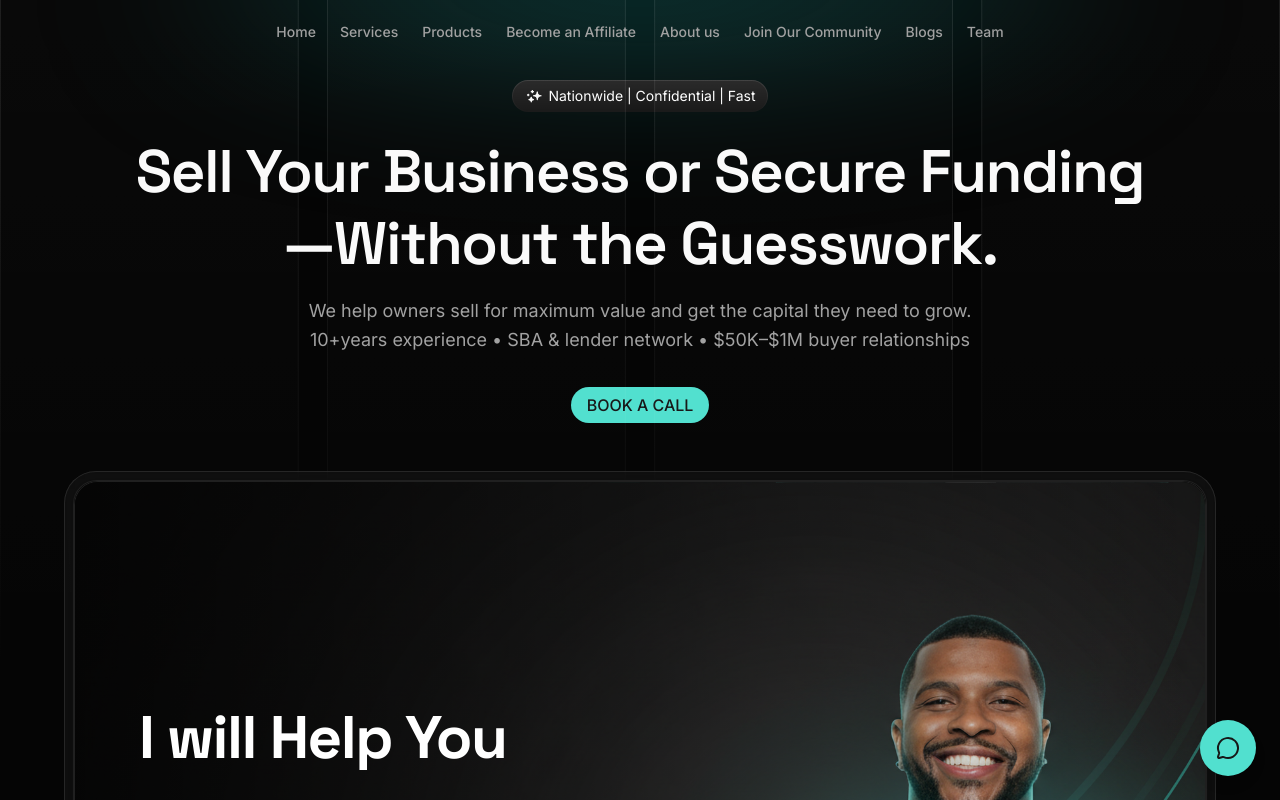
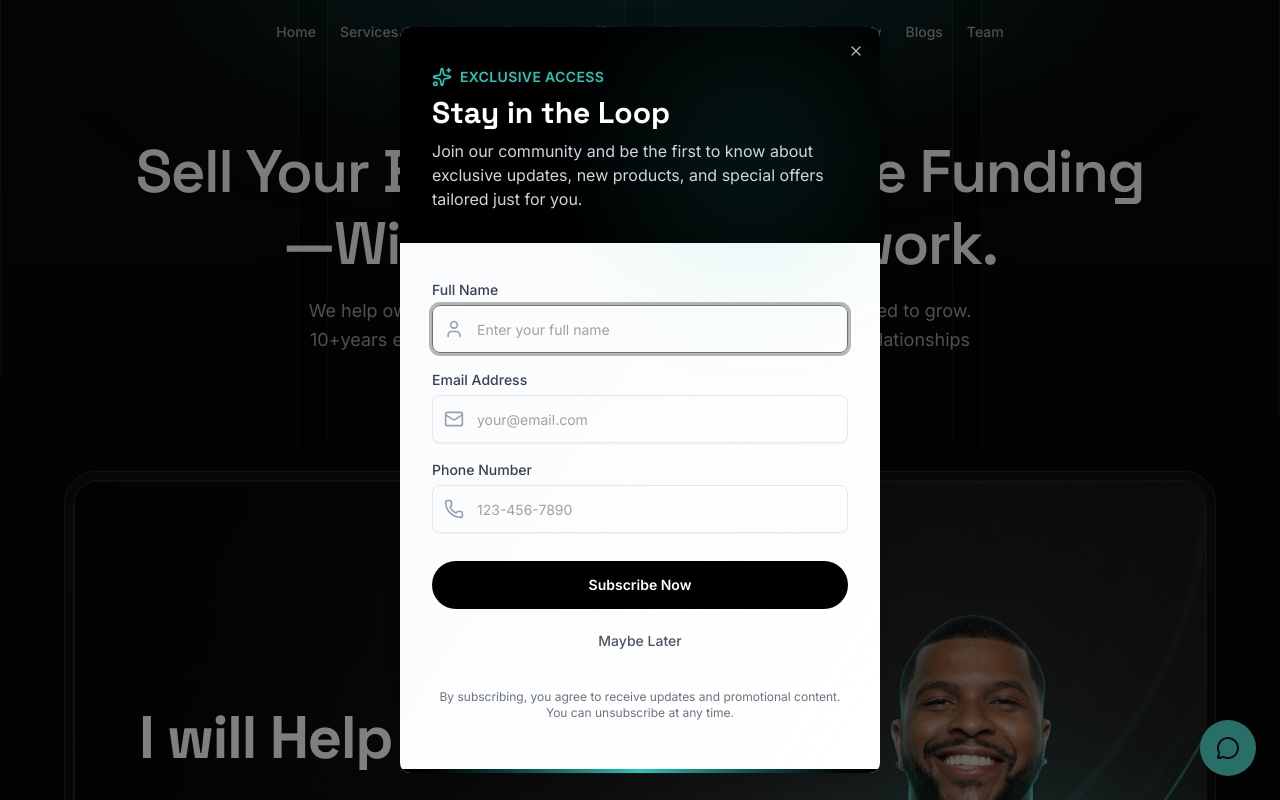
Before and after one commit to Aman-web-dev/pacconsults, a Next.js app: page / in a window 1280 px wide. Shown: the top 800 px of the page. Built offline with nearby package versions, Linux system fonts and the light colour scheme.

Commit message:
Added popup for subscriber

```diff
--- a/app/(marketing)/page.tsx
+++ b/app/(marketing)/page.tsx
@@ -11,10 +11,12 @@ import Stats from "@/components/marketing/stats";
 import Footer from "@/components/marketing/footer";
 import ChatbotWidget from "@/components/marketing/chatbot-widget";
 import ServicesOverview from "@/components/marketing/services-overview";
+import { ConsentForm } from "@/components/marketing/consent-form";
 
 const HomePage = () => {
     return (
         <div className="w-full relative flex flex-col">
+            <ConsentForm />
             <Hero />
             {/* <ContactFormHero /> */}
             <WhoWeHelp />
--- /dev/null
+++ b/app/api/subscribe/route.ts
@@ -0,0 +1,33 @@
+import { createClient } from '@supabase/supabase-js'
+import { type NextRequest, NextResponse } from 'next/server'
+
+// Initialize Supabase client
+const supabase = createClient(
+  process.env.NEXT_PUBLIC_SUPABASE_URL!,
+  process.env.NEXT_PUBLIC_SUPABASE_ANON_KEY!
+)
+
+export async function POST(req: NextRequest) {
+  try {
+    const { name, email, phone } = await req.json()
+
+    if (!name || !email || !phone) {
+      return NextResponse.json({ error: 'Missing required fields' }, { status: 400 })
+    }
+
+    const { data, error } = await supabase
+      .from('subscribers')
+      .insert([{ name, email, phone }])
+      .select()
+
+    if (error) {
+      console.error('Supabase error:', error)
+      return NextResponse.json({ error: 'Failed to subscribe' }, { status: 500 })
+    }
+
+    return NextResponse.json({ data }, { status: 200 })
+  } catch (error) {
+    console.error('API error:', error)
+    return NextResponse.json({ error: 'Internal Server Error' }, { status: 500 })
+  }
+}
--- /dev/null
+++ b/components/marketing/consent-form.tsx
@@ -0,0 +1,212 @@
+"use client";
+
+import { useState, useEffect } from "react";
+import { Button } from "@/components/ui/button";
+import {
+  Dialog,
+  DialogContent,
+  DialogDescription,
+  DialogFooter,
+  DialogHeader,
+  DialogTitle,
+} from "@/components/ui/dialog";
+import { Input } from "@/components/ui/input";
+import { useForm } from "react-hook-form";
+import { zodResolver } from "@hookform/resolvers/zod";
+import * as z from "zod";
+import {
+  Form,
+  FormControl,
+  FormField,
+  FormItem,
+  FormLabel,
+  FormMessage,
+} from "@/components/ui/form";
+import { toast } from "sonner";
+import { Mail, Phone, User, Sparkles } from "lucide-react";
+
+const formSchema = z.object({
+  name: z.string().min(2, {
+    message: "Name must be at least 2 characters.",
+  }),
+  email: z.string().email({
+    message: "Please enter a valid email address.",
+  }),
+  phone: z.string().min(10, {
+    message: "Phone number must be at least 10 digits.",
+  }),
+});
+
+export function ConsentForm() {
+  const [isOpen, setIsOpen] = useState(false);
+
+  useEffect(() => {
+    const consent = localStorage.getItem("consent-given");
+    if (!consent) {
+      setIsOpen(true);
+    }
+  }, []);
+
+  const form = useForm<z.infer<typeof formSchema>>({
+    resolver: zodResolver(formSchema),
+    defaultValues: {
+      name: "",
+      email: "",
+      phone: "",
+    },
+  });
+
+  async function onSubmit(values: z.infer<typeof formSchema>) {
+    try {
+      const response = await fetch("/api/subscribe", {
+        method: "POST",
+        headers: {
+          "Content-Type": "application/json",
+        },
+        body: JSON.stringify(values),
+      });
+
+      if (!response.ok) {
+        throw new Error("Something went wrong.");
+      }
+
+      toast.success("Thank you for subscribing!");
+      localStorage.setItem("consent-given", "true");
+      setIsOpen(false);
+    } catch (error) {
+      toast.error("Failed to subscribe. Please try again later.");
+    }
+  }
+
+  const handleClose = () => {
+    localStorage.setItem("consent-given", "false");
+    setIsOpen(false);
+  };
+
+  if (!isOpen) {
+    return null;
+  }
+
+  return (
+    <Dialog open={isOpen} onOpenChange={handleClose}>
+      <DialogContent className="sm:max-w-[480px] p-0 overflow-hidden border-0 bg-gradient-to-br from-gray-50 to-white">
+        {/* Decorative header with gradient */}
+        <div className="relative bg-black pt-10 pb-8 px-8">
+          <div className="absolute top-0 right-0 w-64 h-64 bg-[#27c7b9] opacity-10 rounded-full blur-3xl"></div>
+          <div className="relative">
+            <div className="flex items-center gap-2 mb-2">
+              <Sparkles className="w-5 h-5 text-[#27c7b9]" />
+              <span className="text-[#27c7b9] text-sm font-semibold tracking-wide uppercase">
+                Exclusive Access
+              </span>
+            </div>
+            <DialogTitle className="text-3xl font-bold text-white mb-2">
+              Stay in the Loop
+            </DialogTitle>
+            <DialogDescription className="text-gray-300 text-base">
+              Join our community and be the first to know about exclusive updates,
+              new products, and special offers tailored just for you.
+            </DialogDescription>
+          </div>
+        </div>
+
+        {/* Form section */}
+        <div className="px-8 pt-6 pb-8">
+          <Form {...form}>
+            <form onSubmit={form.handleSubmit(onSubmit)} className="space-y-5">
+              <FormField
+                control={form.control}
+                name="name"
+                render={({ field }) => (
+                  <FormItem>
+                    <FormLabel className="text-gray-700 font-medium">Full Name</FormLabel>
+                    <FormControl>
+                      <div className="relative">
+                        <User className="absolute left-3 top-1/2 transform -translate-y-1/2 w-5 h-5 text-gray-400" />
+                        <Input
+                          placeholder="Enter your full name"
+                          {...field}
+                          className="pl-11 h-12 border-gray-200 focus:border-[#27c7b9] focus:ring-[#27c7b9] transition-all"
+                        />
+                      </div>
+                    </FormControl>
+                    <FormMessage className="text-red-500" />
+                  </FormItem>
+                )}
+              />
+
+              <FormField
+                control={form.control}
+                name="email"
+                render={({ field }) => (
+                  <FormItem>
+                    <FormLabel className="text-gray-700 font-medium">Email Address</FormLabel>
+                    <FormControl>
+                      <div className="relative">
+                        <Mail className="absolute left-3 top-1/2 transform -translate-y-1/2 w-5 h-5 text-gray-400" />
+                        <Input
+                          placeholder="your@email.com"
+                          type="email"
+                          {...field}
+                          className="pl-11 h-12 border-gray-200 focus:border-[#27c7b9] focus:ring-[#27c7b9] transition-all"
+                        />
+                      </div>
+                    </FormControl>
+                    <FormMessage className="text-red-500" />
+                  </FormItem>
+                )}
+              />
+
+              <FormField
+                control={form.control}
+                name="phone"
+                render={({ field }) => (
+                  <FormItem>
+                    <FormLabel className="text-gray-700 font-medium">Phone Number</FormLabel>
+                    <FormControl>
+                      <div className="relative">
+                        <Phone className="absolute left-3 top-1/2 transform -translate-y-1/2 w-5 h-5 text-gray-400" />
+                        <Input
+                          placeholder="123-456-7890"
+                          {...field}
+                          className="pl-11 h-12 border-gray-200 focus:border-[#27c7b9] focus:ring-[#27c7b9] transition-all"
+                        />
+                      </div>
+                    </FormControl>
+                    <FormMessage className="text-red-500" />
+                  </FormItem>
+                )}
+              />
+
+              <div className="pt-2 space-y-3">
+                <Button
+                  type="submit"
+                  className="w-full h-12 bg-black hover:bg-gray-800 text-white font-semibold transition-all duration-300 hover:shadow-lg"
+                >
+                  Subscribe Now
+                </Button>
+
+                <Button
+                  type="button"
+                  variant="ghost"
+                  onClick={handleClose}
+                  className="w-full h-10 text-gray-600 hover:text-black hover:bg-gray-100"
+                >
+                  Maybe Later
+                </Button>
+              </div>
+
+              <p className="text-xs text-center text-gray-500 pt-2">
+                By subscribing, you agree to receive updates and promotional content.
+                You can unsubscribe at any time.
+              </p>
+            </form>
+          </Form>
+        </div>
+
+        {/* Decorative accent line */}
+        <div className="h-1 bg-gradient-to-r from-black via-[#27c7b9] to-black"></div>
+      </DialogContent>
+    </Dialog>
+  );
+}
```
Also changed, not shown: 1 other file (tests, documents, lock files or other folders).
